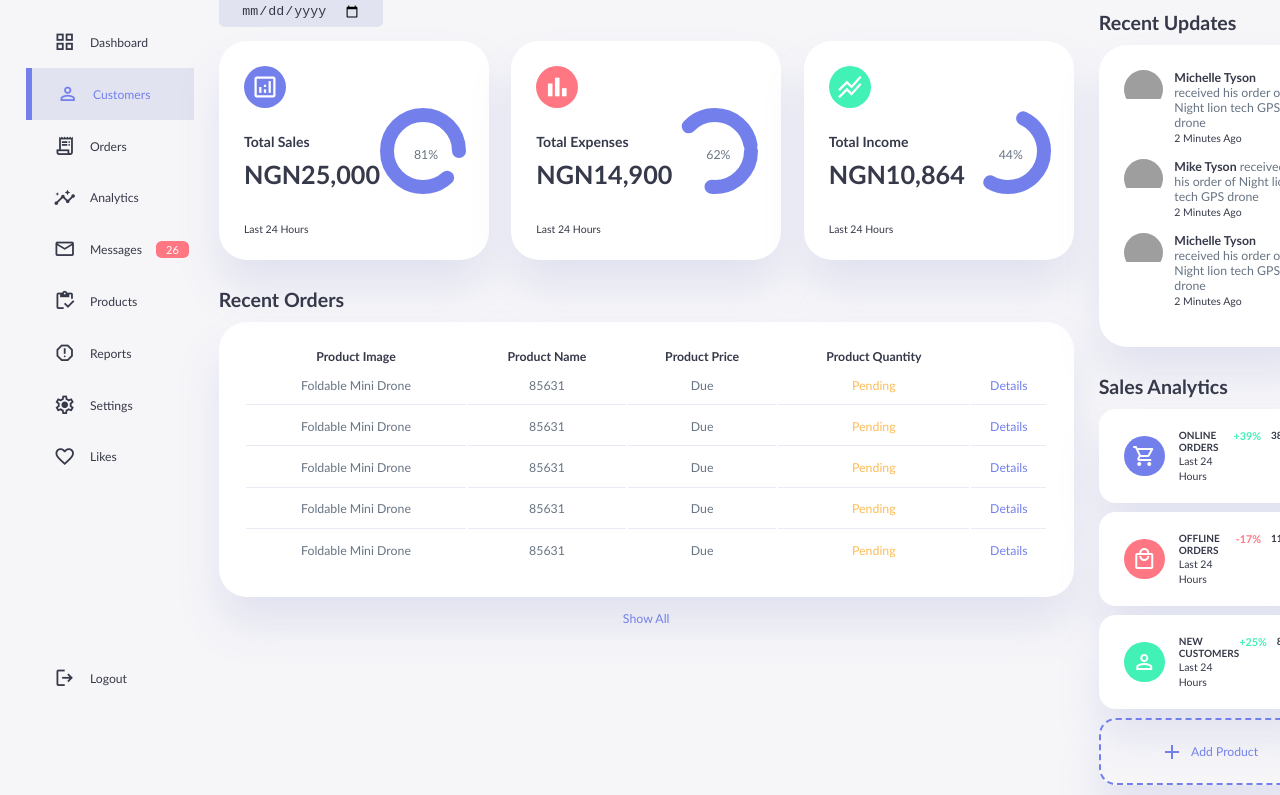
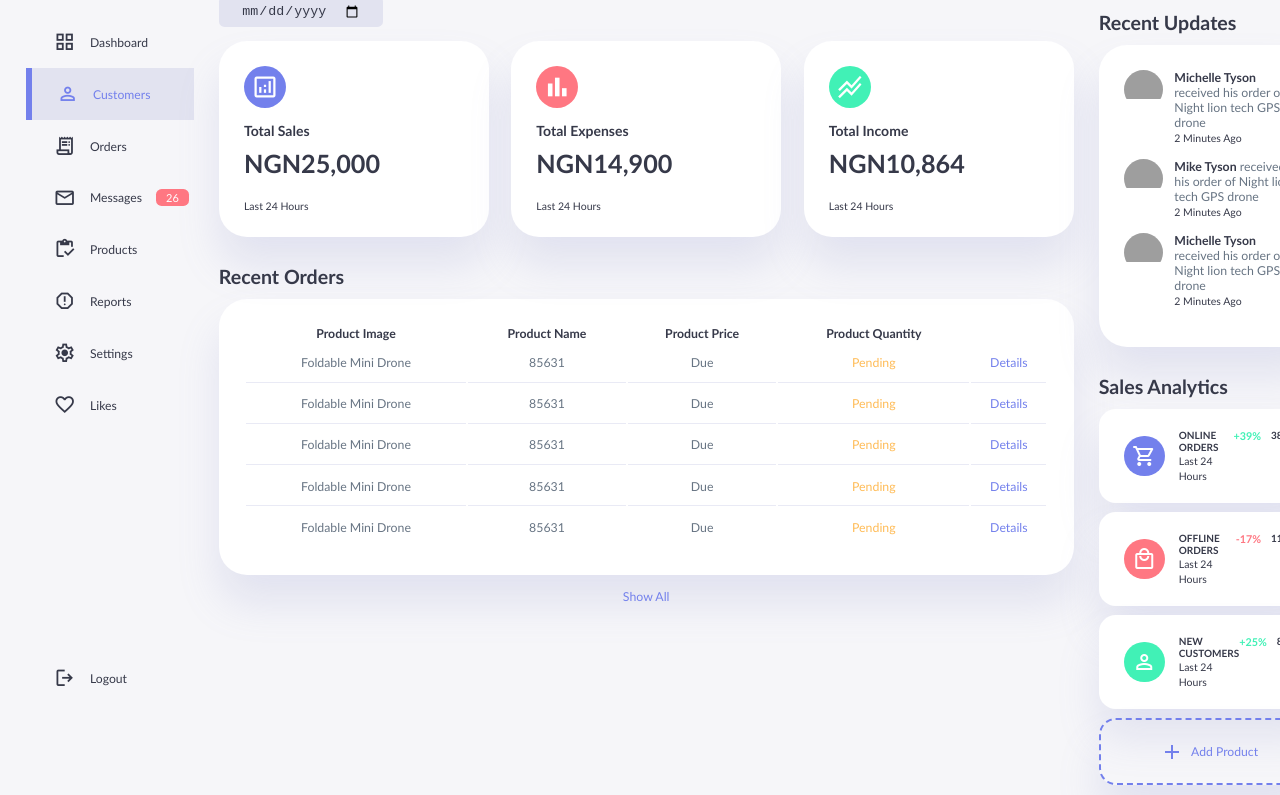
Before and after one commit to fateemaachi/Glossier-Clone-Admin-Dashboard, a plain HTML site: page admin/index.html in a window 1280 px wide. Shown: the part 68-863 px from the top of the page. Drawn offline with nearby package versions, Linux system fonts and the light colour scheme; grey boxes are pictures that could not be loaded.

```diff
--- a/admin/index.html
+++ b/admin/index.html
@@ -43,10 +43,10 @@
           <span class="material-symbols-outlined">receipt_long</span>
           <h3>Orders</h3>
         </a>
-        <a href="#">
+        <!-- <a href="#">
           <span class="material-symbols-outlined">insights</span>
           <h3>Analytics</h3>
-        </a>
+        </a> -->
         <a href="#">
           <span class="material-symbols-outlined">mail</span>
           <h3>Messages</h3>
@@ -90,14 +90,14 @@
               <h3>Total Sales</h3>
               <h1>NGN25,000</h1>
             </div>
-            <div class="progress">
+            <!-- <div class="progress">
               <svg>
                 <circle cx="38" cy="38" r="36"></circle>
               </svg>
               <div class="number">
                 <p>81%</p>
               </div>
-            </div>
+            </div> -->
           </div>
           <small class="small text-muted">Last 24 Hours</small>
         </div>
@@ -109,14 +109,14 @@
               <h3>Total Expenses</h3>
               <h1>NGN14,900</h1>
             </div>
-            <div class="progress">
+            <!-- <div class="progress">
               <svg>
                 <circle cx="38" cy="38" r="36"></circle>
               </svg>
               <div class="number">
                 <p>62%</p>
               </div>
-            </div>
+            </div> -->
           </div>
           <small class="small text-muted">Last 24 Hours</small>
         </div>
@@ -128,14 +128,14 @@
               <h3>Total Income</h3>
               <h1>NGN10,864</h1>
             </div>
-            <div class="progress">
+            <!-- <div class="progress">
               <svg>
                 <circle cx="38" cy="38" r="36"></circle>
               </svg>
               <div class="number">
                 <p>44%</p>
               </div>
-            </div>
+            </div> -->
           </div>
           <small class="small text-muted">Last 24 Hours</small>
         </div>
```
Also changed, not shown: admin/register.html (+9 -4 lines).
